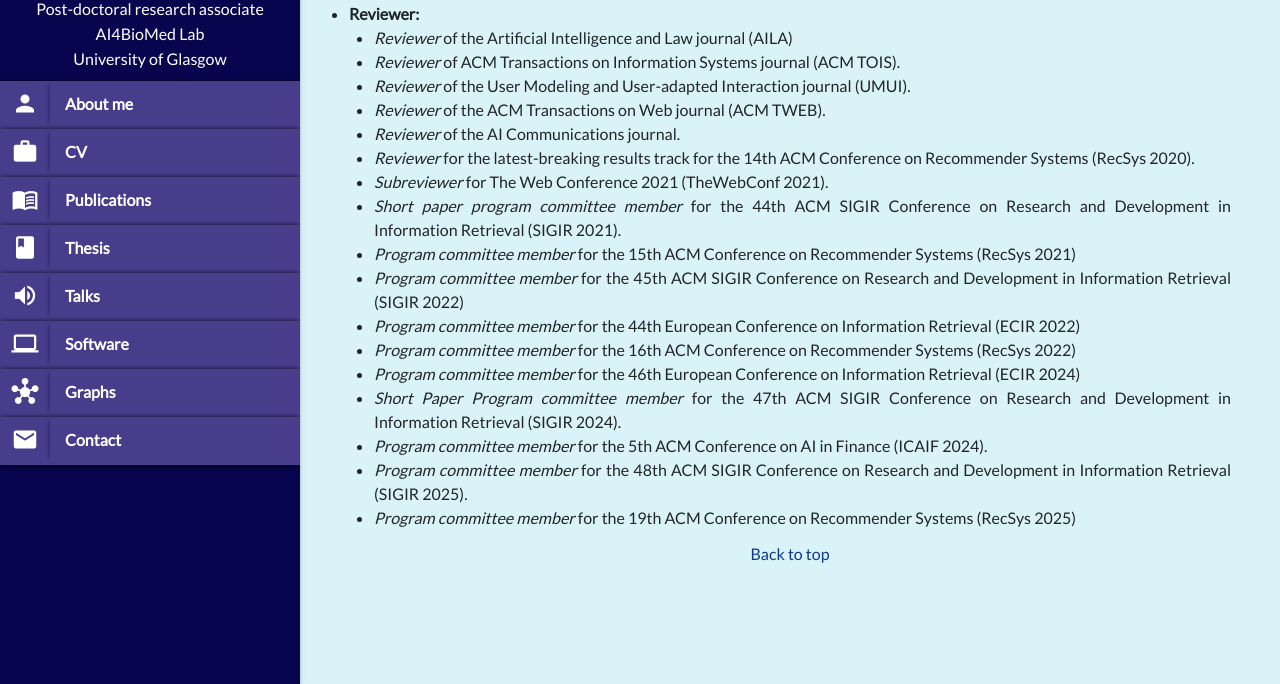
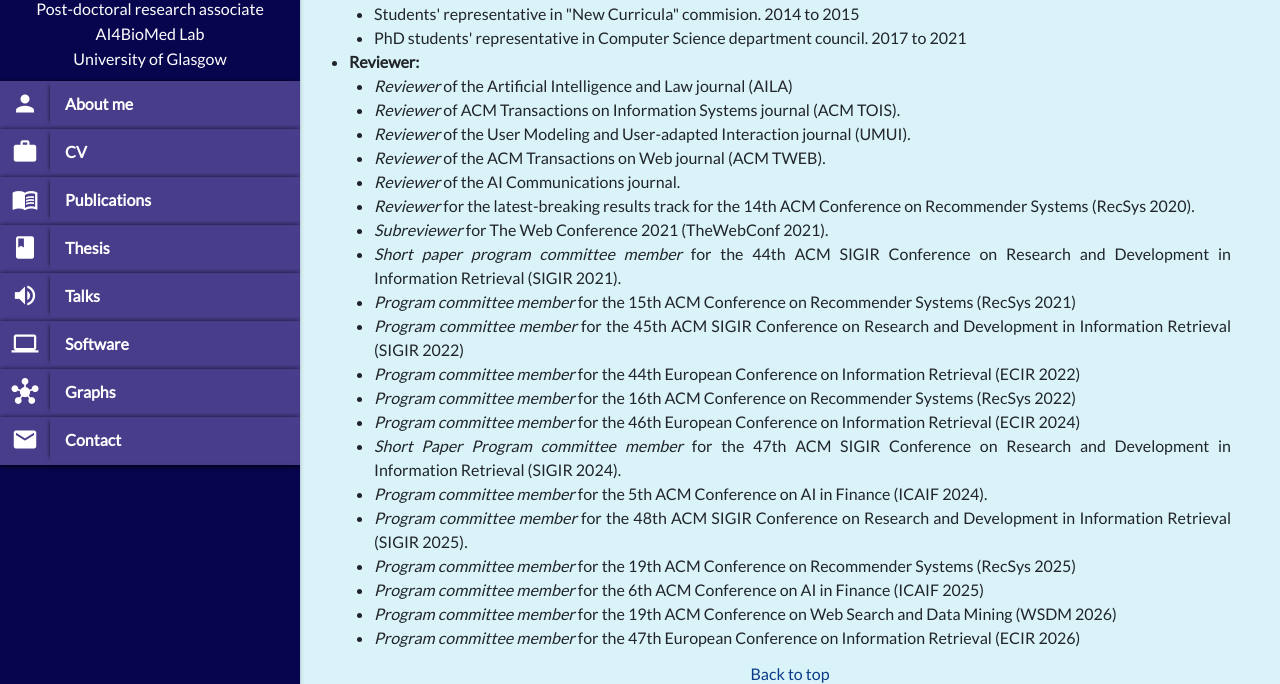
Before and after one commit to JavierSanzCruza/javiersanzcruza.github.io, a Jekyll site: the page built from cv.md, in a window 1280 px wide and 900 px high, scrolled down 5320 px, cut to the strip 216-900 px from the top of the window. Built offline with Jekyll 4.4.1, drawn with Linux system fonts in a browser that asks for light colours; nearby versions of some CDN libraries; some of the changed text lies outside the part shown.

```diff
--- a/cv.md
+++ b/cv.md
@@ -489,6 +489,8 @@
                 <li><b>Research scholarship in MSc studies.</b> Universidad Autónoma de Madrid. October 2015 to October 2016</li>
                 <li><b>PhD scholarship (FPI grant).</b> Universidad Autónoma de Madrid. March 2017 to September 2018.</li>
                 <li><b>PhD scholarship (FPU grant).</b> Spanish Government. September 2018 to May 2021</li>
+                <li><b>Second Prize Best Paper Award</b> at the BioNLP workshop at ACL 2025</li>
+                <li><b>Best Poster Award</b> at the 2025 University of Glasgow Computational Biology Conference (CompBio 2025)</li>
             </ul>
         </div>
         <a style="font-size:16px; margin-top:10px; margin-bottom:10px;" href="#index">Back to top</a>
@@ -558,7 +560,11 @@
                         <li><i>Program committee member</i> for the 5th ACM Conference on AI in Finance (ICAIF 2024).</li>
                         <li><i>Program committee member</i> for the 48th ACM SIGIR Conference on Research and Development in Information Retrieval (SIGIR 2025).</li>
                         <li><i>Program committee member</i> for the 19th ACM Conference on Recommender Systems (RecSys 2025)</li>
-                    </ul></li>
+                        <li><i>Program committee member</i> for the 6th ACM Conference on AI in Finance (ICAIF 2025)</li>
+                        <li><i>Program committee member</i> for the 19th ACM Conference on Web Search and Data Mining (WSDM 2026)</li>
+                        <li><i>Program committee member</i> for the 47th European Conference on Information Retrieval (ECIR 2026)</li>
+                    </ul>
+                 </li>
             </ul>
         </div>
         <a style="font-size:16px; margin-top:10px; margin-bottom:10px;" href="#index">Back to top</a>
```
Also changed, not shown: _data/books.yml (+0 -12 lines), _data/workshops.yml (+15 -0 lines), index.md (+2 -0 lines).
